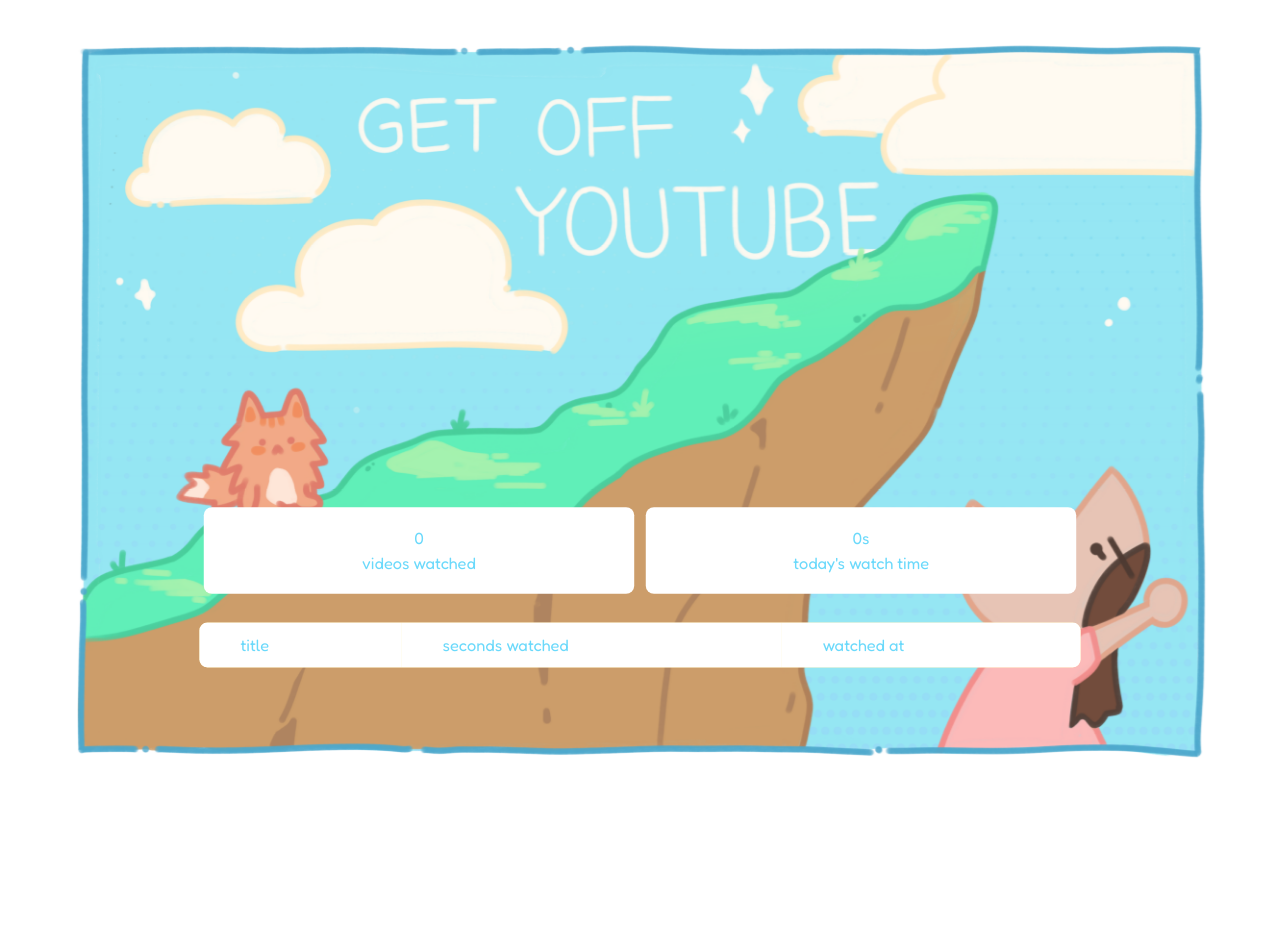
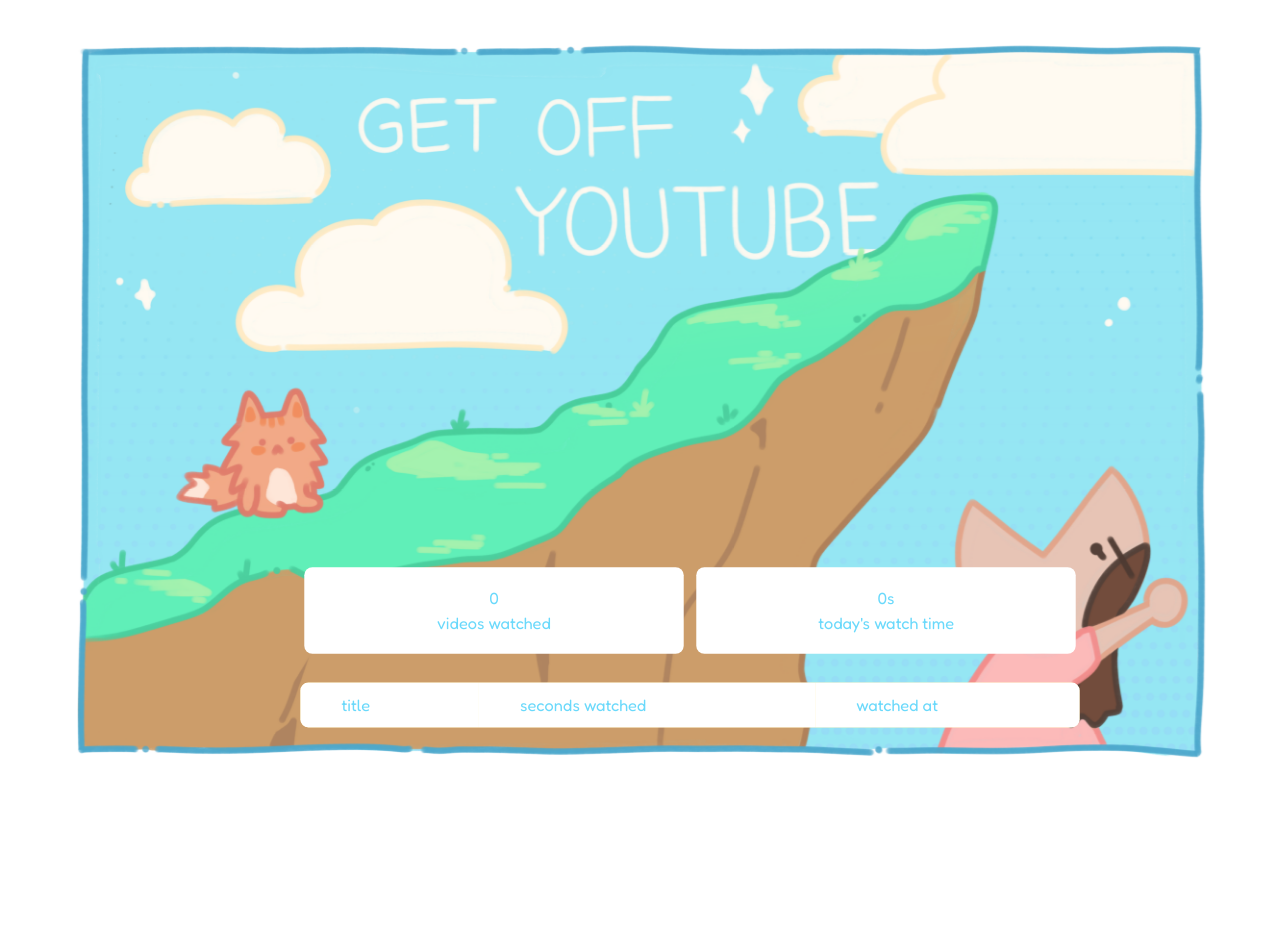
Before and after one commit to the-kat-kat/youtube-tracker, a Flask app: page / in a window 1280 px wide. Shown: the top 927 px of the page. Before the commit the page ends 758 px from the top, so only its background shows below. Run offline with Flask 3, Linux system fonts and the light colour scheme; lists and menus that the app fills with data are empty; some libraries are stand-ins or nearby versions.

Commit message:
change padding again

```diff
--- a/backend/static/style.css
+++ b/backend/static/style.css
@@ -7,7 +7,7 @@
   font-family: "Fredoka", sans-serif;
   background-color: #ffffff;
   color: var(--primary);
-  padding: 500px 200px 200px 200px;
+  padding: 560px 200px 300px 300px;
 }
 h1{
     font-size: 2em;
```
